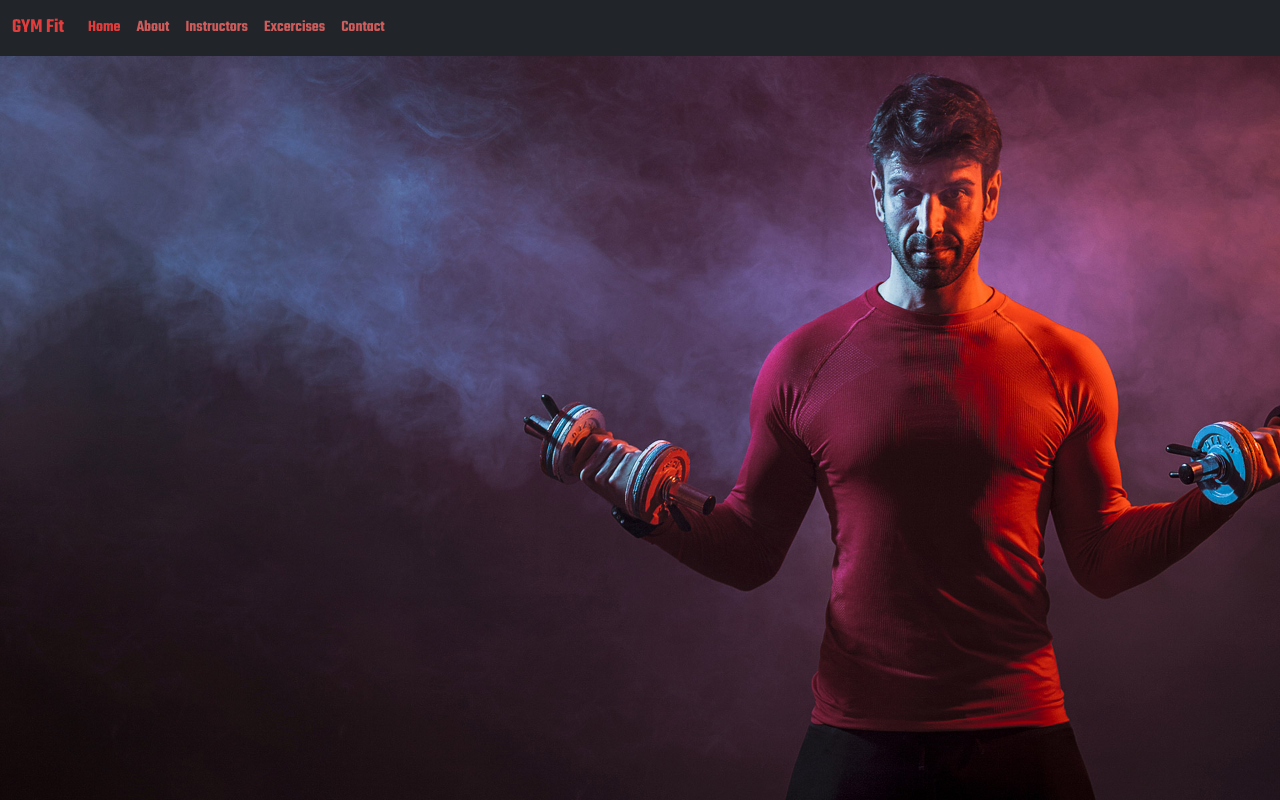
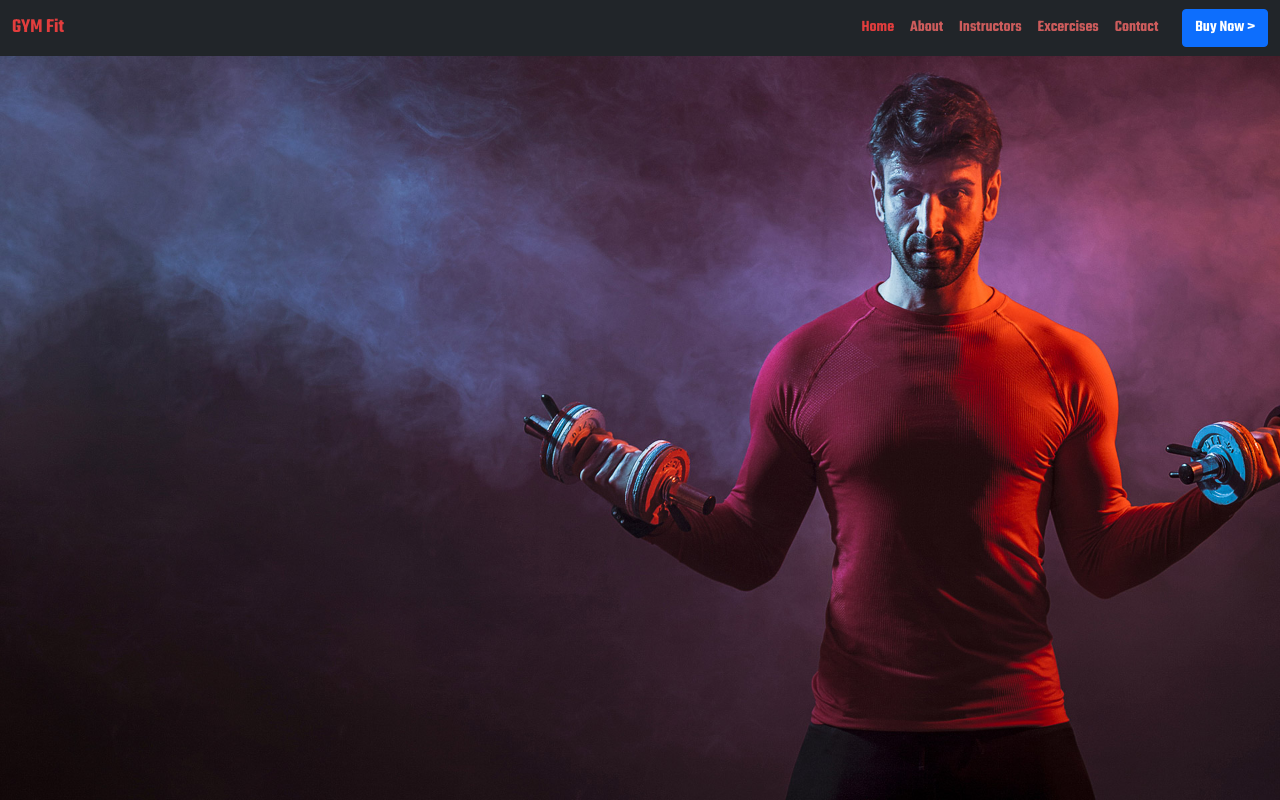
Before and after one commit to cirovladimir/gymfit, a plain HTML site: page index.html in a window 1280 px wide. Drawn offline with nearby package versions, Linux system fonts and the light colour scheme.

Commit message:
align menu items to the right (end) and add the buy button

```diff
--- a/index.html
+++ b/index.html
@@ -17,7 +17,7 @@
             <span class="navbar-toggler-icon"></span>
           </button>
           <div class="collapse navbar-collapse" id="navbarSupportedContent">
-            <ul class="navbar-nav me-auto mb-2 mb-lg-0">
+            <ul class="navbar-nav ms-auto me-3 mb-2 mb-lg-0">
               <li class="nav-item">
                 <a class="nav-link active" aria-current="page" href="#">Home</a>
               </li>
@@ -34,6 +34,7 @@
                 <a class="nav-link" href="#">Contact</a>
               </li>
             </ul>
+                <button class="btn btn-primary">Buy Now ></button>
           </div>
         </div>
       </nav>
```
